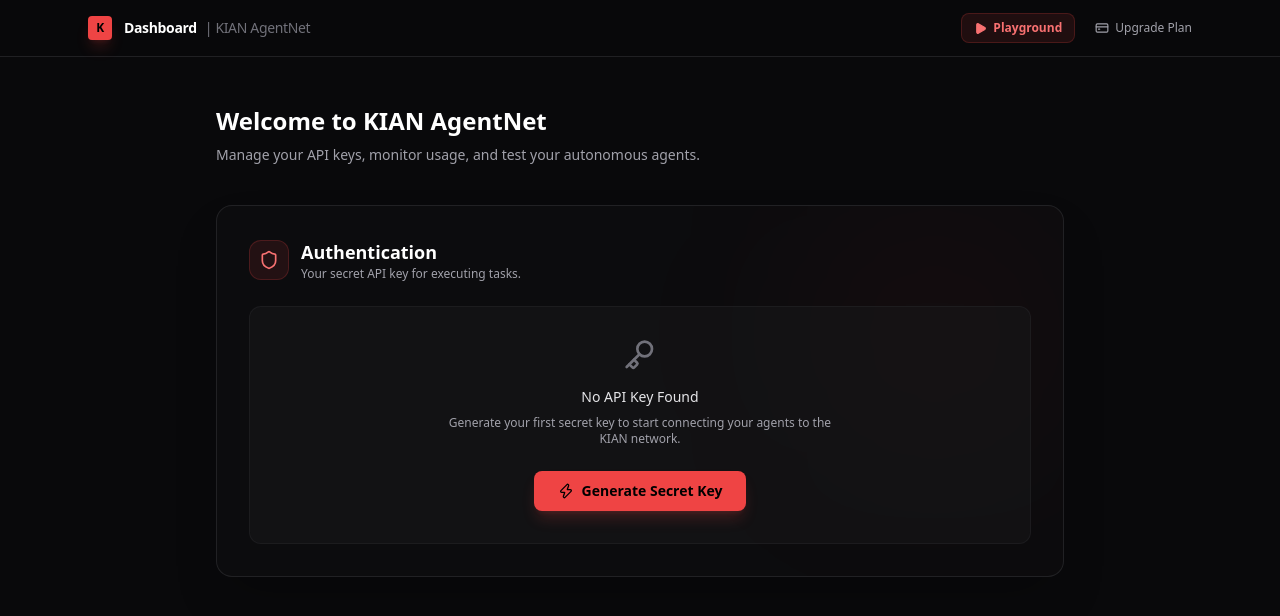
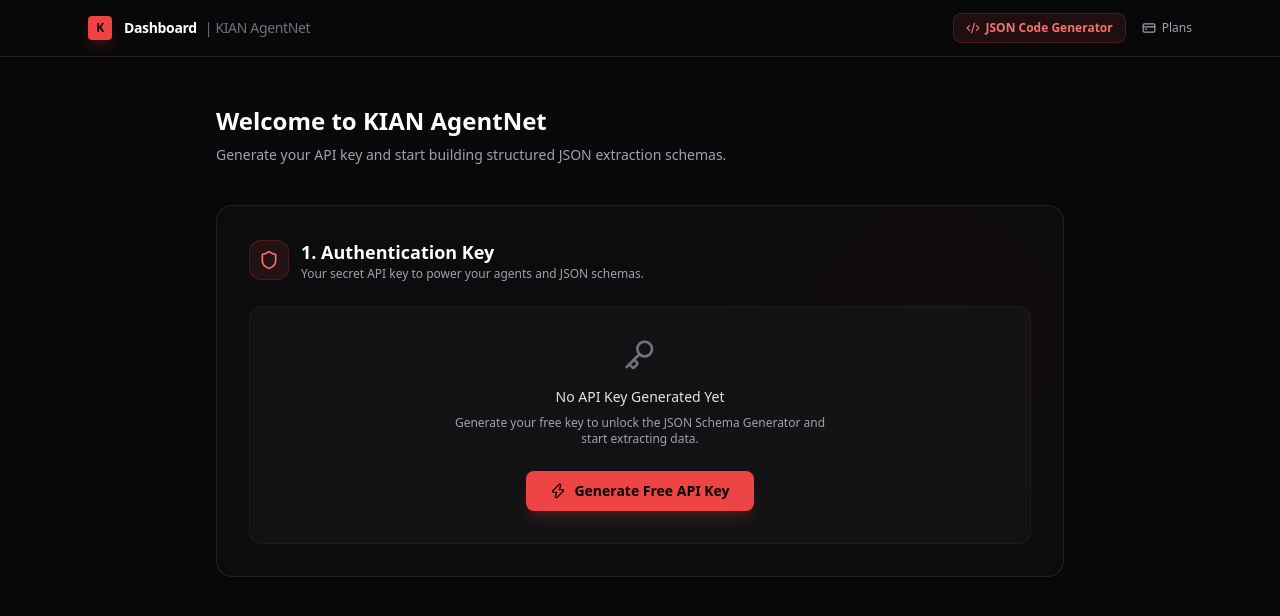
Before and after one commit to chromadreamstudio-netizen/kian-agentnet-ui, a Next.js app: page /dashboard in a window 1280 px wide. Shown: the top 616 px of the page. Built offline with nearby package versions, Linux system fonts and the light colour scheme.

Commit message:
fix: set primary CTA to JSON schema builder immediately after API key creation

```diff
--- a/src/app/dashboard/page.tsx
+++ b/src/app/dashboard/page.tsx
@@ -4,7 +4,7 @@ import { useState } from "react";
 import Link from "next/link";
 import {
   Key, Copy, Check, Shield, Zap, CreditCard,
-  AlertCircle, Terminal, BookOpen, Webhook, Play, ArrowRight
+  AlertCircle, Terminal, BookOpen, Webhook, ArrowRight, Code2, Sparkles
 } from "lucide-react";
 
 export default function DashboardPage() {
@@ -42,17 +42,15 @@ export default function DashboardPage() {
             </span>
           </div>
 
-          <div className="flex items-center gap-3">
-            {/* رابط الـ Playground المباشر في الـ Header */}
+          <div className="flex items-center gap-4">
             <Link
               href="/playground"
-              className="flex items-center gap-1.5 px-3 py-1.5 rounded-lg bg-red-500/10 hover:bg-red-500/20 border border-red-500/20 text-xs font-semibold text-red-400 hover:text-red-300 transition-all"
+              className="flex items-center gap-1.5 text-xs font-semibold text-red-400 hover:text-red-300 bg-red-500/10 hover:bg-red-500/20 px-3 py-1.5 rounded-lg border border-red-500/20 transition-all"
             >
-              <Play size={13} className="fill-current" /> Playground
+              <Code2 size={14} /> JSON Code Generator
             </Link>
-
-            <Link href="/pricing" className="text-xs font-medium text-zinc-400 hover:text-white transition-colors flex items-center gap-1.5 ml-2">
-              <CreditCard size={14} /> Upgrade Plan
+            <Link href="/pricing" className="text-xs font-medium text-zinc-400 hover:text-white transition-colors flex items-center gap-1.5">
+              <CreditCard size={14} /> Plans
             </Link>
           </div>
         </div>
@@ -61,7 +59,7 @@ export default function DashboardPage() {
       <main className="max-w-4xl mx-auto px-6 py-12">
         <div className="mb-10">
           <h1 className="text-2xl font-bold text-white mb-2">Welcome to KIAN AgentNet</h1>
-          <p className="text-sm text-zinc-400">Manage your API keys, monitor usage, and test your autonomous agents.</p>
+          <p className="text-sm text-zinc-400">Generate your API key and start building structured JSON extraction schemas.</p>
         </div>
 
         {/* API Key Section */}
@@ -73,17 +71,17 @@ export default function DashboardPage() {
               <Shield className="text-red-400" size={20} />
             </div>
             <div>
-              <h2 className="text-lg font-semibold text-white">Authentication</h2>
-              <p className="text-xs text-zinc-400">Your secret API key for executing tasks.</p>
+              <h2 className="text-lg font-semibold text-white">1. Authentication Key</h2>
+              <p className="text-xs text-zinc-400">Your secret API key to power your agents and JSON schemas.</p>
             </div>
           </div>
 
           {!apiKey ? (
             <div className="bg-zinc-900/50 border border-zinc-800/50 rounded-xl p-8 text-center relative z-10">
               <Key className="mx-auto text-zinc-500 mb-4" size={32} />
-              <h3 className="text-sm font-medium text-zinc-200 mb-2">No API Key Found</h3>
+              <h3 className="text-sm font-medium text-zinc-200 mb-2">No API Key Generated Yet</h3>
               <p className="text-xs text-zinc-400 mb-6 max-w-sm mx-auto">
-                Generate your first secret key to start connecting your agents to the KIAN network.
+                Generate your free key to unlock the JSON Schema Generator and start extracting data.
               </p>
               <button
                 onClick={handleGenerateKey}
@@ -94,13 +92,14 @@ export default function DashboardPage() {
                   <span className="animate-pulse flex items-center gap-2">Generating Key...</span>
                 ) : (
                   <>
-                    <Zap size={16} /> Generate Secret Key
+                    <Zap size={16} /> Generate Free API Key
                   </>
                 )}
               </button>
             </div>
           ) : (
-            <div className="space-y-4 relative z-10">
+            <div className="space-y-6 relative z-10">
+              {/* المفتاح المستخرج */}
               <div className="bg-zinc-900/80 border border-zinc-800 rounded-xl p-4 flex flex-col sm:flex-row sm:items-center justify-between gap-4">
                 <div className="font-mono text-sm text-zinc-300 break-all select-all">
                   {apiKey}
@@ -114,41 +113,47 @@ export default function DashboardPage() {
                 </button>
               </div>
 
-              {/* زر ينقل المستخدم فوراً لتجربة المفتاح في Playground */}
-              <div className="flex flex-col sm:flex-row sm:items-center justify-between gap-3 pt-2 bg-red-500/5 border border-red-500/10 rounded-xl p-4">
-                <div className="text-xs text-zinc-300">
-                  <span className="font-semibold text-white">Ready to test?</span> Try extracting data live in the interactive playground.
+              {/* الدعوة المباشرة للعمل (Primary CTA) لإنشاء كود JSON */}
+              <div className="bg-gradient-to-r from-red-500/10 via-zinc-900 to-zinc-900 border border-red-500/30 rounded-xl p-6 flex flex-col md:flex-row items-start md:items-center justify-between gap-6 shadow-xl">
+                <div className="space-y-1">
+                  <div className="flex items-center gap-2 text-xs font-bold text-red-400 uppercase tracking-wider">
+                    <Sparkles size={14} /> Step 2: Next Action Required
+                  </div>
+                  <h3 className="text-base font-bold text-white">Create Your First JSON Extraction Schema</h3>
+                  <p className="text-xs text-zinc-400 max-w-lg">
+                    Now use your API key inside the JSON Builder to define custom data fields and generate extraction code.
+                  </p>
                 </div>
                 <Link
                   href="/playground"
-                  className="shrink-0 inline-flex items-center justify-center gap-2 bg-red-500 hover:bg-red-600 text-black font-bold text-xs px-4 py-2 rounded-lg transition-all shadow-md shadow-red-500/10"
+                  className="shrink-0 inline-flex items-center gap-2 bg-red-500 hover:bg-red-600 text-black font-extrabold text-sm px-6 py-3 rounded-xl transition-all shadow-lg shadow-red-500/25 hover:scale-[1.02]"
                 >
-                  <Play size={13} className="fill-current" /> Launch Playground <ArrowRight size={13} />
+                  <Code2 size={18} /> Build JSON Code Now <ArrowRight size={16} />
                 </Link>
               </div>
 
-              <p className="text-[11px] text-zinc-500 flex items-center gap-1.5 pt-1">
+              <p className="text-[11px] text-zinc-500 flex items-center gap-1.5">
                 <AlertCircle size={12} className="text-yellow-500/70" />
-                Keep this key secret. Do not expose it in client-side code (e.g., browsers or mobile apps).
+                Keep this key secret. Do not expose it in client-side code.
               </p>
             </div>
           )}
         </div>
 
-        {/* Quick Start Section */}
+        {/* Quick Start Code Snippet */}
         {apiKey && (
           <div className="mt-8 bg-zinc-900/40 border border-zinc-800/80 rounded-2xl p-8 animate-in fade-in slide-in-from-bottom-4 duration-700">
             <h2 className="text-lg font-semibold text-white mb-2 flex items-center gap-2">
-              <Terminal className="text-zinc-400" size={20} /> Next Steps: Quick Start
+              <Terminal className="text-zinc-400" size={20} /> Developer Quick Start
             </h2>
             <p className="text-sm text-zinc-400 mb-6">
-              Use your new API key to authenticate requests via cURL or test directly in your browser:
+              You can also execute JSON schema extractions directly via cURL or n8n:
             </p>
 
             <div className="relative group">
               <div className="absolute right-3 top-3">
                 <button
-                  onClick={() => copyToClipboard(`curl -X POST https://api.kian-agentnet.com/v1/extract \\\n  -H "Authorization: Bearer ${apiKey}" \\\n  -H "Content-Type: application/json" \\\n  -d '{"target": "https://example.com"}'`, setCodeCopied)}
+                  onClick={() => copyToClipboard(`curl -X POST https://api.kian-agentnet.com/v1/extract \\\n  -H "Authorization: Bearer ${apiKey}" \\\n  -H "Content-Type: application/json" \\\n  -d '{"target": "https://example.com", "schema": {"title": "string", "price": "number"}}'`, setCodeCopied)}
                   className="p-1.5 bg-zinc-800 hover:bg-zinc-700 text-zinc-400 hover:text-white rounded-md transition-colors border border-zinc-700/50"
                 >
                   {codeCopied ? <Check size={14} className="text-green-400" /> : <Copy size={14} />}
@@ -158,13 +163,13 @@ export default function DashboardPage() {
                 <span className="text-red-400">curl</span> -X POST https://api.kian-agentnet.com/v1/extract \{'\n'}
                 {'  '}-H <span className="text-green-400">&quot;Authorization: Bearer {apiKey}&quot;</span> \{'\n'}
                 {'  '}-H <span className="text-green-400">&quot;Content-Type: application/json&quot;</span> \{'\n'}
-                {'  '}-d <span className="text-yellow-300">&apos;&#123;&quot;target&quot;: &quot;https://example.com&quot;&#125;&apos;</span>
+                {'  '}-d <span className="text-yellow-300">&apos;&#123;&quot;target&quot;: &quot;https://example.com&quot;, &quot;schema&quot;: &#123;&quot;title&quot;: &quot;string&quot;&#125;&#125;&apos;</span>
               </pre>
             </div>
 
             <div className="mt-8 flex flex-wrap gap-4 pt-6 border-t border-zinc-800/50">
               <Link href="/playground" className="flex items-center gap-2 text-sm text-white bg-zinc-800 hover:bg-zinc-700 px-4 py-2 rounded-lg transition-colors border border-zinc-700/50 font-medium">
-                <Play size={16} className="text-red-400 fill-current" /> Interactive Playground
+                <Code2 size={16} className="text-red-400" /> Open Interactive JSON Playground
               </Link>
               <Link href="#" className="flex items-center gap-2 text-sm text-zinc-300 hover:text-white bg-zinc-800/50 hover:bg-zinc-800 px-4 py-2 rounded-lg transition-colors border border-zinc-700/30">
                 <BookOpen size={16} className="text-red-400" /> API Documentation
```
